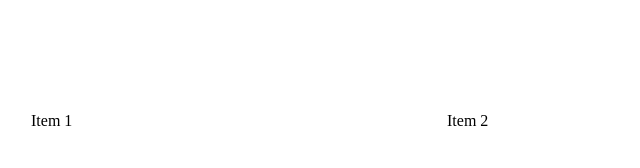
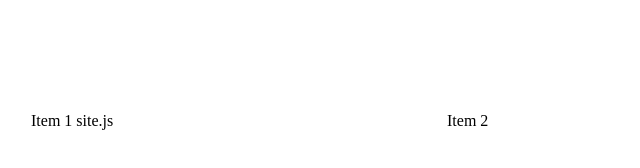
Before and after one commit to tankred/hello-world, a plain HTML site: page index.html in a window 1280 px wide. Shown: the full height of the page, 9-649 px from the left. Drawn offline with Linux system fonts and the light colour scheme.

Commit message:
Explore site.js
	modified:   CHANGELOG.md
	modified:   README.md
	modified:   index.html

```diff
--- a/index.html
+++ b/index.html
@@ -6,7 +6,7 @@
   </head>
   <body>
     <div class="container">
-      <div class="item">Item 1</div>
+      <div class="item">Item 1 site.js</div>
       <div class="item">Item 2</div>
       <div class="item">Item 3</div>
     </div>
```
Also changed, not shown: 2 other files.
